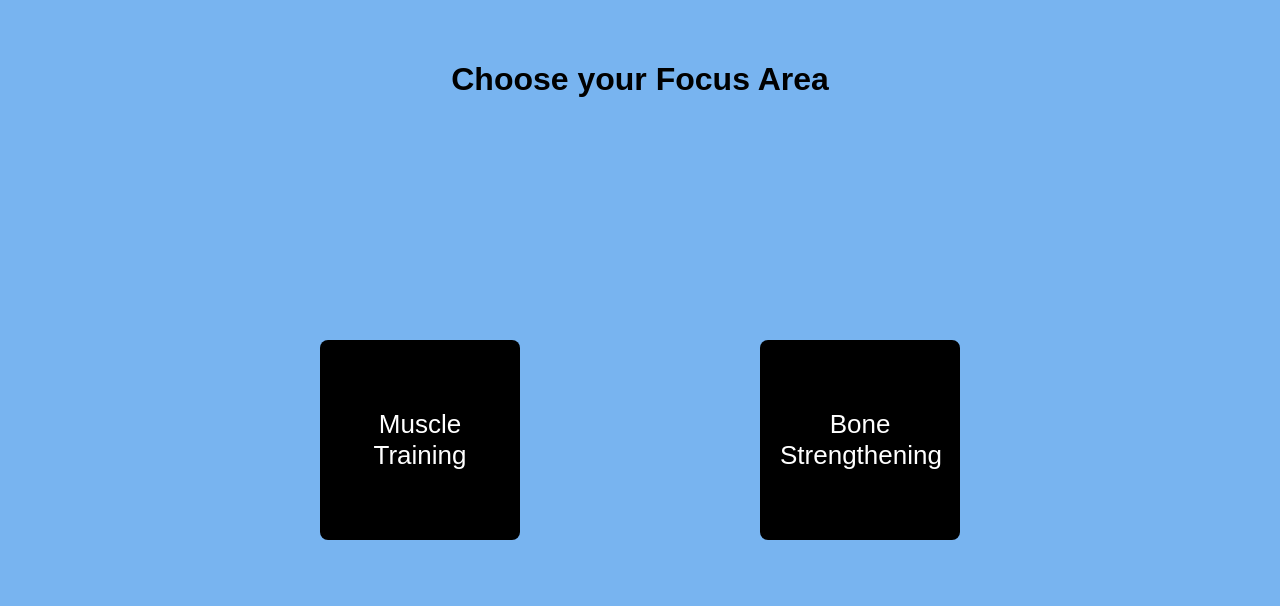
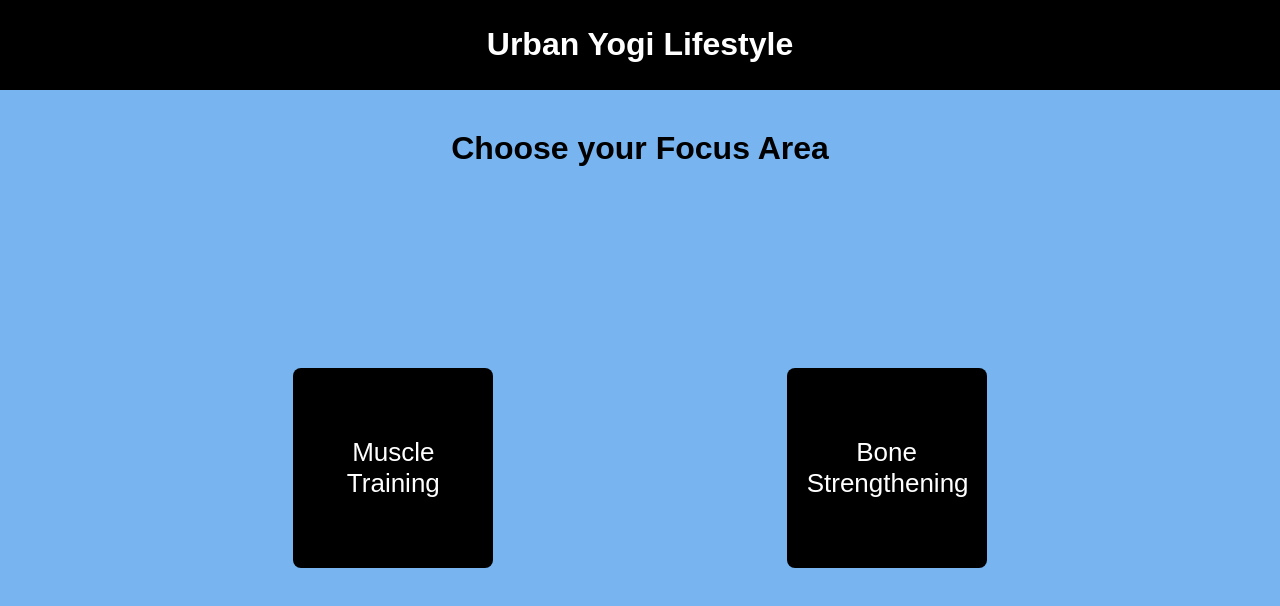
Before and after one commit to Sanket-Sonawane-cpp/internship_project, a plain HTML site: page focus_area.html in a window 1280 px wide. Drawn offline with Linux system fonts and the light colour scheme.

Commit message:
Added a header to these pages

```diff
--- a/Body_parts.css
+++ b/Body_parts.css
@@ -2,11 +2,17 @@ body {
     margin: 0;
     padding: 0;
     height: 100vh;
-    display: flex;
     justify-content: center;
     align-items: center;
     background: #78b4f0;
     font-family: Arial, sans-serif;
+}
+
+.header {
+    padding: 5px;
+    text-align: center;
+    background-color: black;
+    color: white;
 }
 
 .wrapper {
--- a/focus_area.html
+++ b/focus_area.html
@@ -7,7 +7,11 @@
     <link rel="stylesheet" href="focus_area_styles.css" />
 </head>
 <body>
-  <div><h1>Choose your Focus Area</h1></div>
+  <div class="header">
+    <h1>Urban Yogi Lifestyle</h1>
+  </div>
+  <div style="text-align: center; margin-top: 5vh;"><h1>Choose your Focus Area</h1></div>
+
   <div class="box">
     <button onclick="window.location.href='Body_parts.html'">Muscle Training</button>
     <button onclick="window.location.href='Body_parts.html'">Bone Strengthening</button>
--- a/focus_area_styles.css
+++ b/focus_area_styles.css
@@ -1,26 +1,28 @@
 body {
     margin: 0;
-    padding: 5vh;
+    padding: 0;
     font-family: Arial, sans-serif;
     background-color: #78b4f0;
-    display: flex;
-    flex-direction: column;
-    align-items: center;
+    justify-content: center;
     height: 100vh;
 }
 
+.header {
+    padding: 5px;
+    text-align: center;
+    background-color: black;
+    color: white;
+}
 
 .box {
     text-align: center;
     background: #78b4f0;
-    padding: 40px;
-    display: flex;
+    display: grid;
+    grid-template-columns: auto auto;
+    justify-content: space-evenly;
     align-items: center;
-    flex-direction: row;
     height: 70vh;
-    gap: 30vh;
 }
-
 
 
 .box button {
@@ -37,6 +39,7 @@ body {
     border-radius: 8px;
     cursor: pointer;
     transition: background 0.3s;
+    transition: width 1s;
 }
 
 
```
Also changed, not shown: Body_parts.html (+4 -1 lines).
